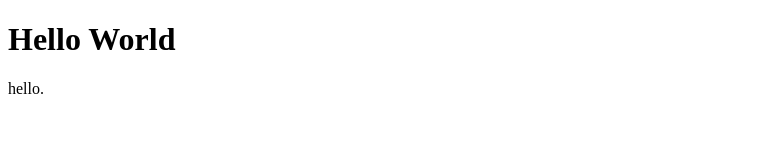
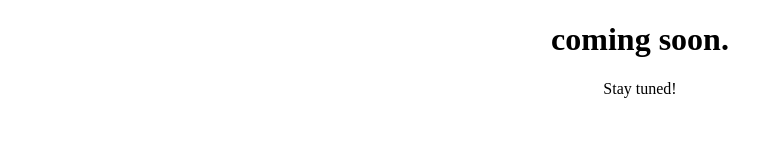
Before and after one commit to H3xCoders/h3xcoders.github.io, a plain HTML site: page index.html in a window 1280 px wide. Shown: the whole page, without its empty margins (0-783 px from the left). Drawn offline with Linux system fonts and the light colour scheme.

Commit message:
Update index.html

```diff
--- a/index.html
+++ b/index.html
@@ -1,7 +1,14 @@
 <!DOCTYPE html>
-<html>
+<html lang="en">
+<meta charset="UTF-8">
+<title>H3xCoders</title>
+<meta name="viewport" content="width=device-width,initial-scale=1">
+<script src=""></script>
 <body>
-<h1>Hello World</h1>
-<p>hello.</p>
+<div class="wrapper">
+ <center> <h1>coming soon<span class="dot">.</span></h1>
+  <p>Stay tuned!</p>
+ </center>
+ </div>
 </body>
 </html>
```
